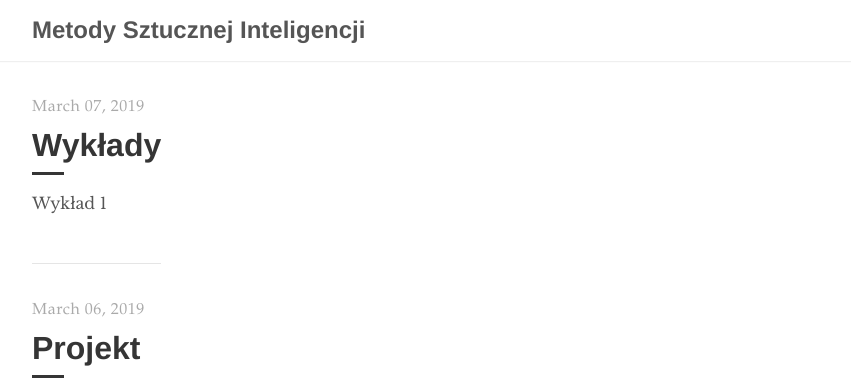
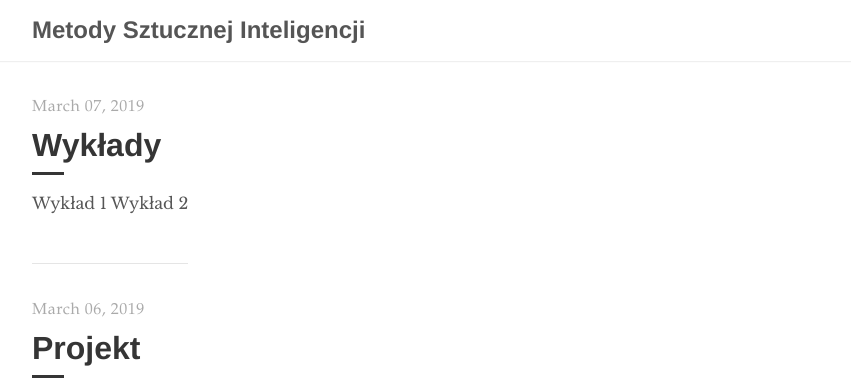
Before and after one commit to szyminson/metsi.github.io, a Jekyll site: the page built from index.html, in a window 1280 px wide. Shown: the top 385 px of the page, without its empty margins (208-1059 px from the left). Built offline with Jekyll 4.4.1, drawn with Linux system fonts in a browser that asks for light colours; the list of posts is cut into pages by our own code.

Commit message:
Nowy wyklad

```diff
--- a/_posts/2019-03-07-wyklad.md
+++ b/_posts/2019-03-07-wyklad.md
@@ -4,3 +4,4 @@ title: "Wykłady"
 ---
 
 - [Wykład 1](lectures/msi_lecture_2.pdf)
+- [Wykład 2](lectures/msi_lecture_3.pdf)
```
Also changed, not shown: 3 other files.
